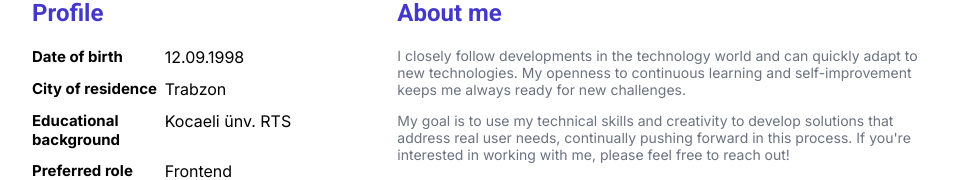
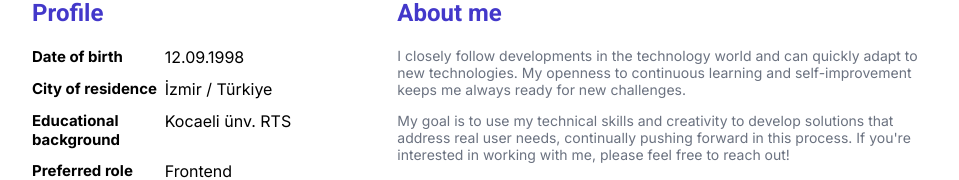
Before and after one commit to murathanabanoz/Frontend-Challenge, a React (Vite) app: page / in a window 1280 px wide. Shown: the part 871-1051 px from the top of the page, without its empty margins (160-1119 px from the left). Built offline with nearby package versions, Linux system fonts and the light colour scheme.

Commit message:
Yeni proje eklendi ve ufak düzeltmeler yapıldı

```diff
--- a/src/Profile.js
+++ b/src/Profile.js
@@ -2,7 +2,7 @@ import { createSlice } from "@reduxjs/toolkit";
 
 const initialState = {
   dogum_tarihi: "12.09.1998",
-  ikametgah: "Trabzon",
+  ikametgah: "İzmir / Türkiye",
   egitim_durumu: "Kocaeli ünv. RTS",
   tercih_ettigi_rol: "Frontend Developer",
 };
--- a/src/components/Projects.jsx
+++ b/src/components/Projects.jsx
@@ -34,8 +34,8 @@ const projectsData = [
       "A dynamic pizza ordering application that allows users to customize their pizzas by selecting from various toppings, sizes, and crust types. The project features an intuitive user interface, real-time order updates, and a secure payment system. Built using React.js for the front-end and Node.js with Express for the back-end, the application ensures a seamless and efficient ordering experience.",
     descriptionTr:
       "Kullanıcıların çeşitli malzemeler, boyutlar ve hamur türleri arasından seçim yaparak pizzalarını özelleştirmelerine olanak tanıyan dinamik bir pizza sipariş uygulaması. Proje, kullanıcı dostu bir arayüz, gerçek zamanlı sipariş güncellemeleri ve güvenli bir ödeme sistemi sunar. Front-end için React.js ve back-end için Node.js ile Express kullanılarak oluşturulan uygulama, sorunsuz ve verimli bir sipariş deneyimi sağlar.",
-    githubLink: "https://github.com/Murathan722/fsweb-s7-challenge-pizza",
-    viewLink: "https://fsweb-s7-challenge-pizza-seven-rho.vercel.app/",
+    githubLink: "https://github.com/murathanabanoz/Pizza-Siparis",
+    viewLink: "https://pizza-siparis-cyan.vercel.app/",
   },
 ];
 
```
